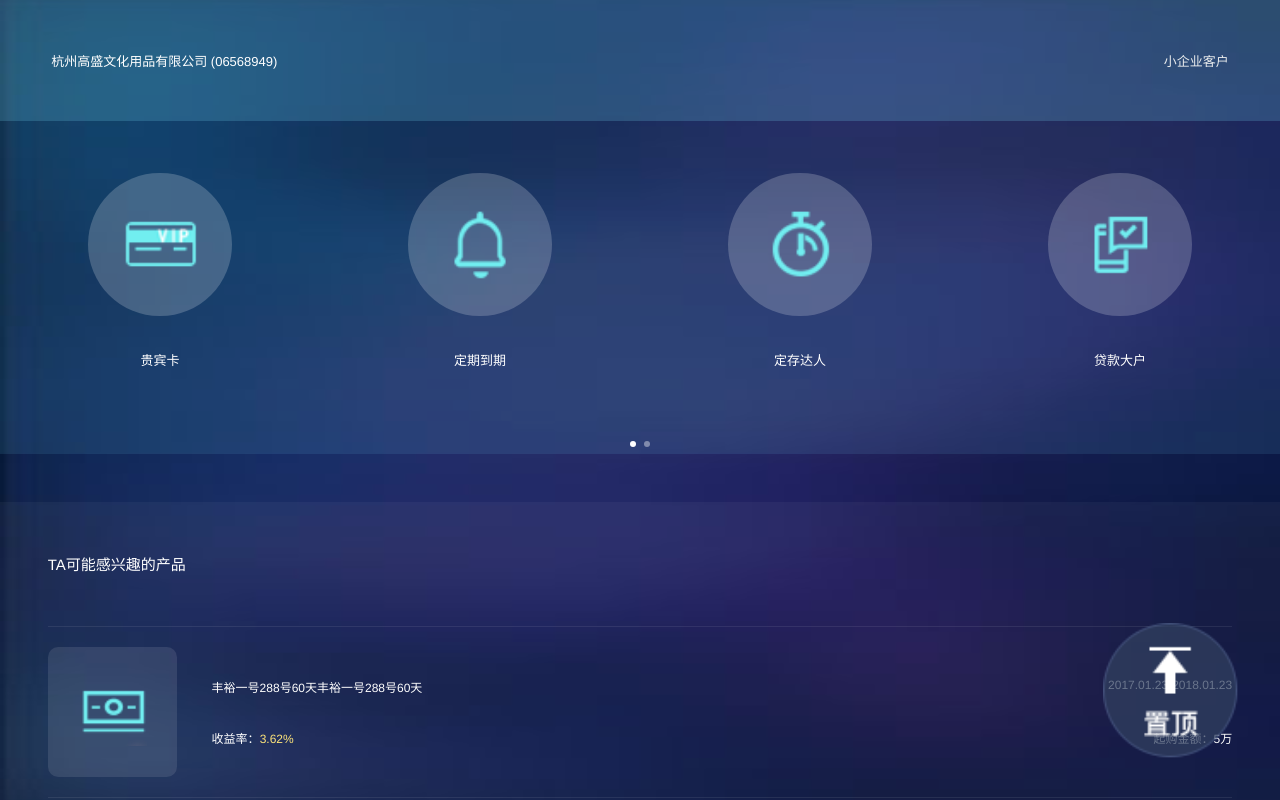
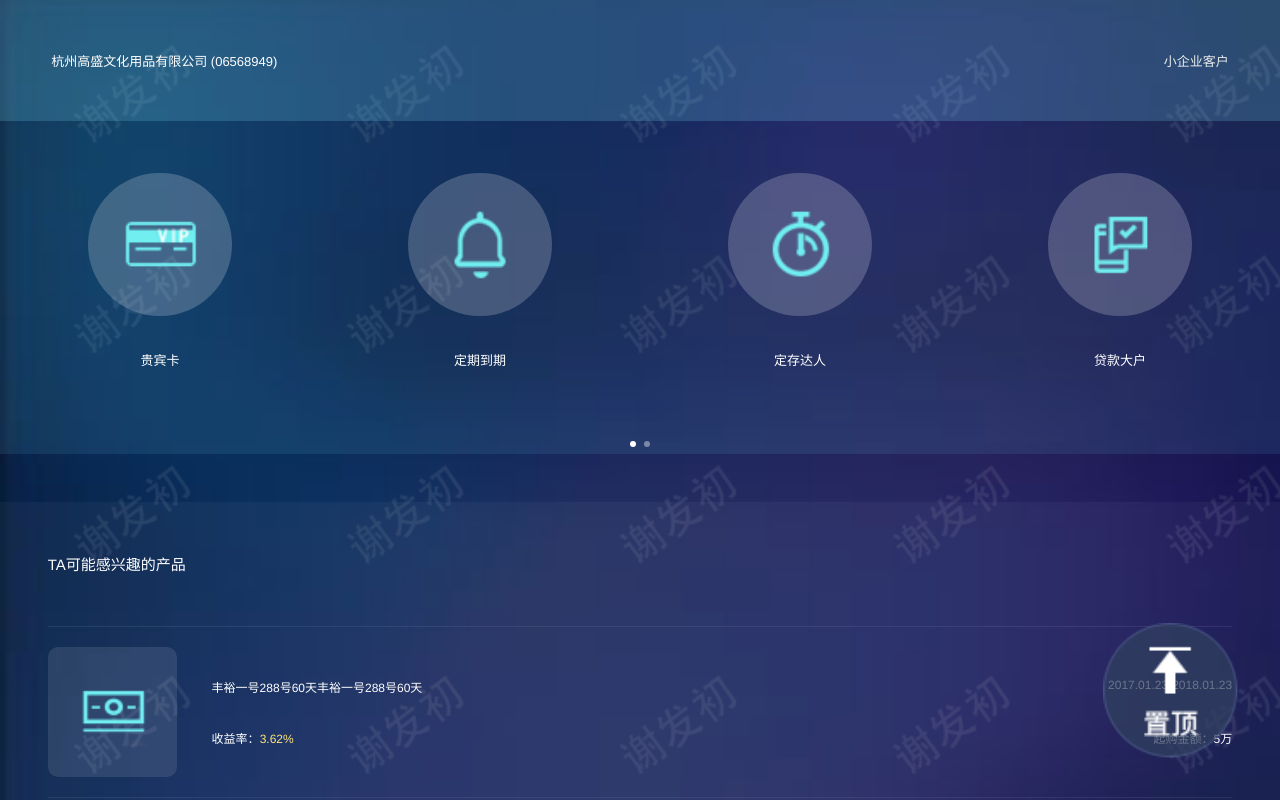
Before and after one commit to OwlAford/crm, a website: page static/detail-company.html in a window 1280 px wide. Shown: the top 800 px of the page. Drawn offline with Linux system fonts and the light colour scheme.

Commit message:
为页面添加水印

```diff
--- a/sass/public.pre.scss
+++ b/sass/public.pre.scss
@@ -10,10 +10,18 @@
 
 body {
   min-height: 100%;
-  background: url(../images/bg.jpg) no-repeat fixed;
+  background: #05204d url(../images/bg.jpg);
   background-size: 100% 200%;
   color: #fff;
   font-size: 13px;
+}
+
+body, .crm-wrap {
+  height: 100%;
+}
+
+.crm-wrap {
+  background-size: 1.6rem auto;
 }
 
 .ft15 {
--- a/static/detail-company.html
+++ b/static/detail-company.html
@@ -16,7 +16,7 @@
 </head>
 
 <body>
-	<div class="crm-wrap">
+	<div class="crm-wrap" style="background-image: url(../images/fage.png)">
 		<div class="info-page">
 			<div class="userItemsPanel">
 				<div class="tt row">
```
Also changed, not shown: css/main.dev.css, images/fage.png (added).
